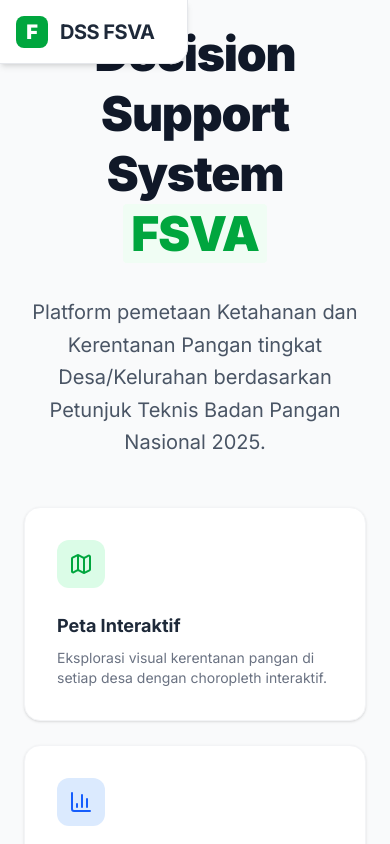
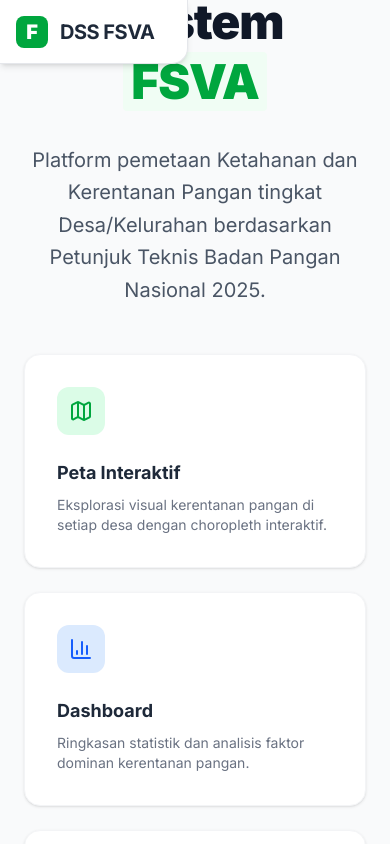
Before and after one commit to ridwanato/dss-fsva, a Next.js app: page / in a window 390 px wide. Shown: the top 844 px of the page. Built offline with nearby package versions, Linux system fonts and the light colour scheme.

Commit message:
fix: add overflow scrolling and padding to home page for mobile layout

```diff
--- a/app/page.tsx
+++ b/app/page.tsx
@@ -3,7 +3,7 @@
 
 export default function Home() {
   return (
-    <div className="flex-1 flex flex-col items-center justify-center p-6 text-center">
+    <div className="flex-1 flex flex-col items-center justify-center p-6 pt-24 text-center overflow-y-auto h-full">
       <div className="max-w-3xl space-y-8">
         <h1 className="text-5xl font-black text-gray-900 tracking-tight leading-tight">
           Decision Support System <br/>
```
